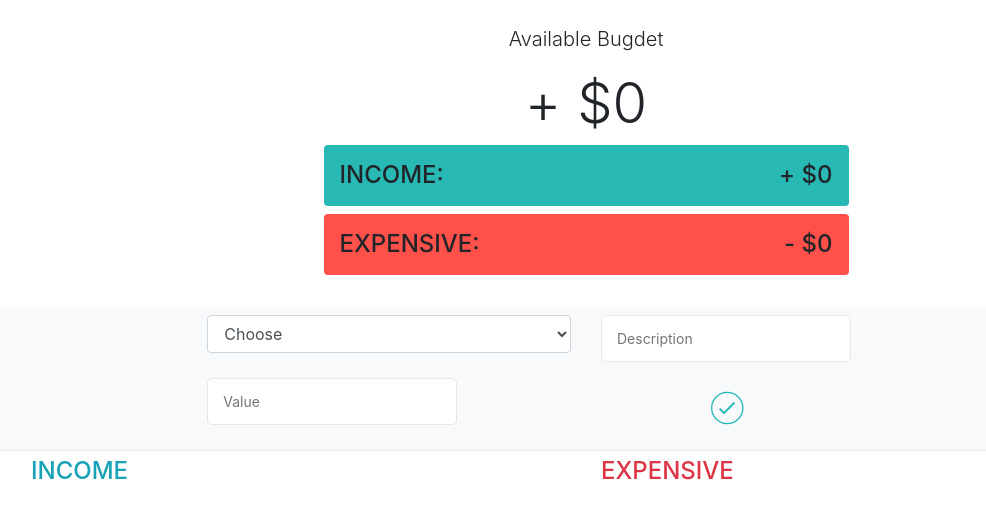
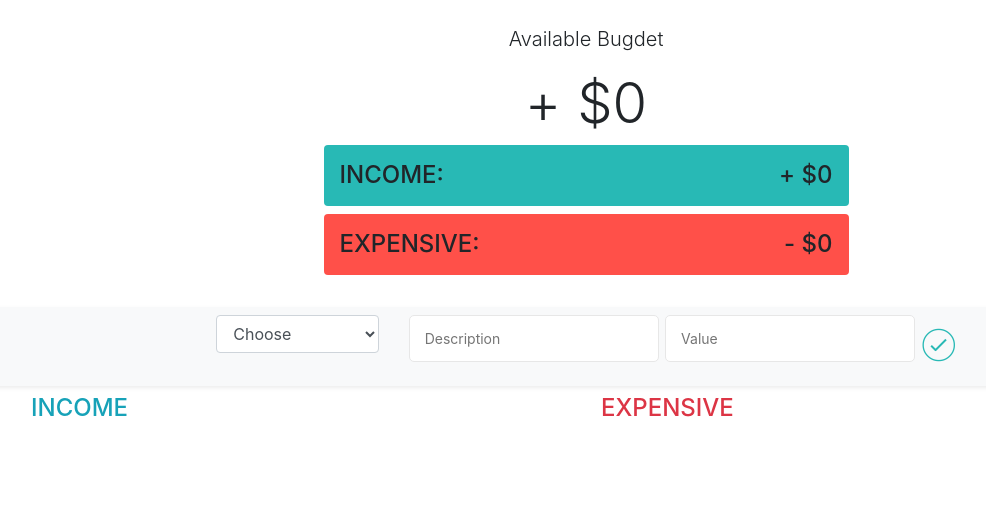
Before and after one commit to FarukhSaifi/Budgety, a React (Create React App) app: page / in a window 1280 px wide. Shown: the top 518 px of the page, without its empty margins (54-1040 px from the left). Built offline with nearby package versions, Linux system fonts and the light colour scheme.

Commit message:
Changes UI

```diff
--- a/src/Components/InputData.js
+++ b/src/Components/InputData.js
@@ -41,11 +41,11 @@ class InputData extends Component {
           return (
             <div className="d-flex justify-content-center align-items-center p-2 my-2 text-dark-50 bg-light rounded shadow-sm">
               <form
-                className="d-flex flex-wrap"
+                className="d-flex"
                 onSubmit={this.onSubmit.bind(this, dispatch)}
                 key={this.id}
               >
-                <div className="form-group col-6">
+                <div className="form-group col-3">
                   <select
                     value={mType}
                     className="form-control"
@@ -58,7 +58,7 @@ class InputData extends Component {
                     <option value={"exp"}>-</option>
                   </select>
                 </div>
-                <div className="form-group col-6">
+                <div className="form-group col-4">
                   <input
                     className="add__description"
                     type="text"
@@ -69,7 +69,7 @@ class InputData extends Component {
                     required
                   />
                 </div>
-                <div className="form-group col-6">
+                <div className="form-group col-4">
                   <input
                     type="number"
                     name="dollar"
@@ -80,7 +80,7 @@ class InputData extends Component {
                     onChange={this.onChange}
                   />
                 </div>
-                <button className="add__btn col-4">
+                <button className="add__btn">
                   <i className="ion-ios-checkmark-outline"></i>
                 </button>
               </form>
```
